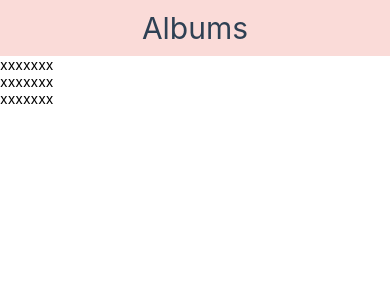
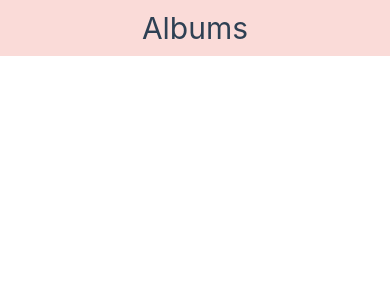
Before and after one commit to meen2340/std6002041520131, a React Native app: screen / in a window 390 px wide. Shown: the top 300 px of the page. Built offline with nearby package versions, Linux system fonts and the light colour scheme.

Commit message:
using childen

```diff
--- a/components/CardSection.js
+++ b/components/CardSection.js
@@ -5,7 +5,8 @@ class CardSection extends Component {
     render() {
         return (
             <View>
-                <Text>xxxxxxx</Text>
+                {this.props.children}
+                {/* <Text>xxxxxxx</Text> */}
             </View>
         );
     }
```
